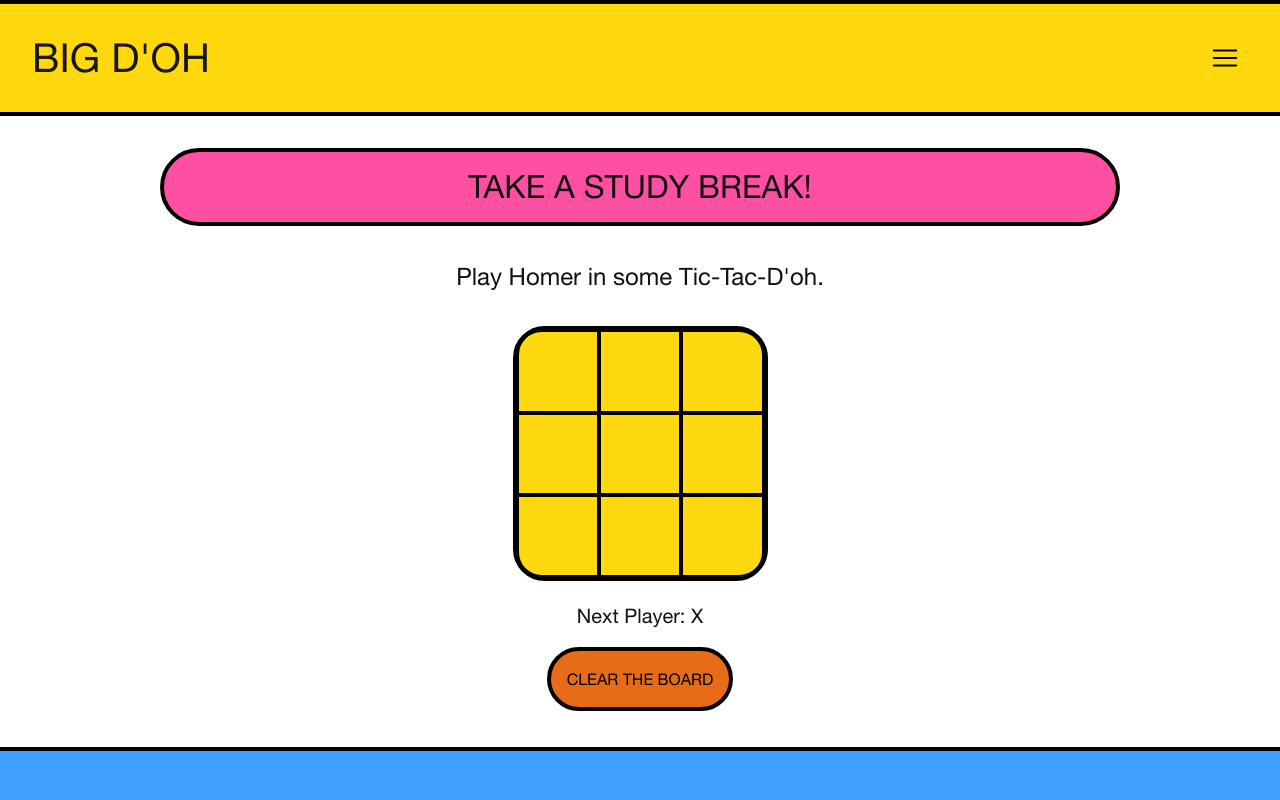
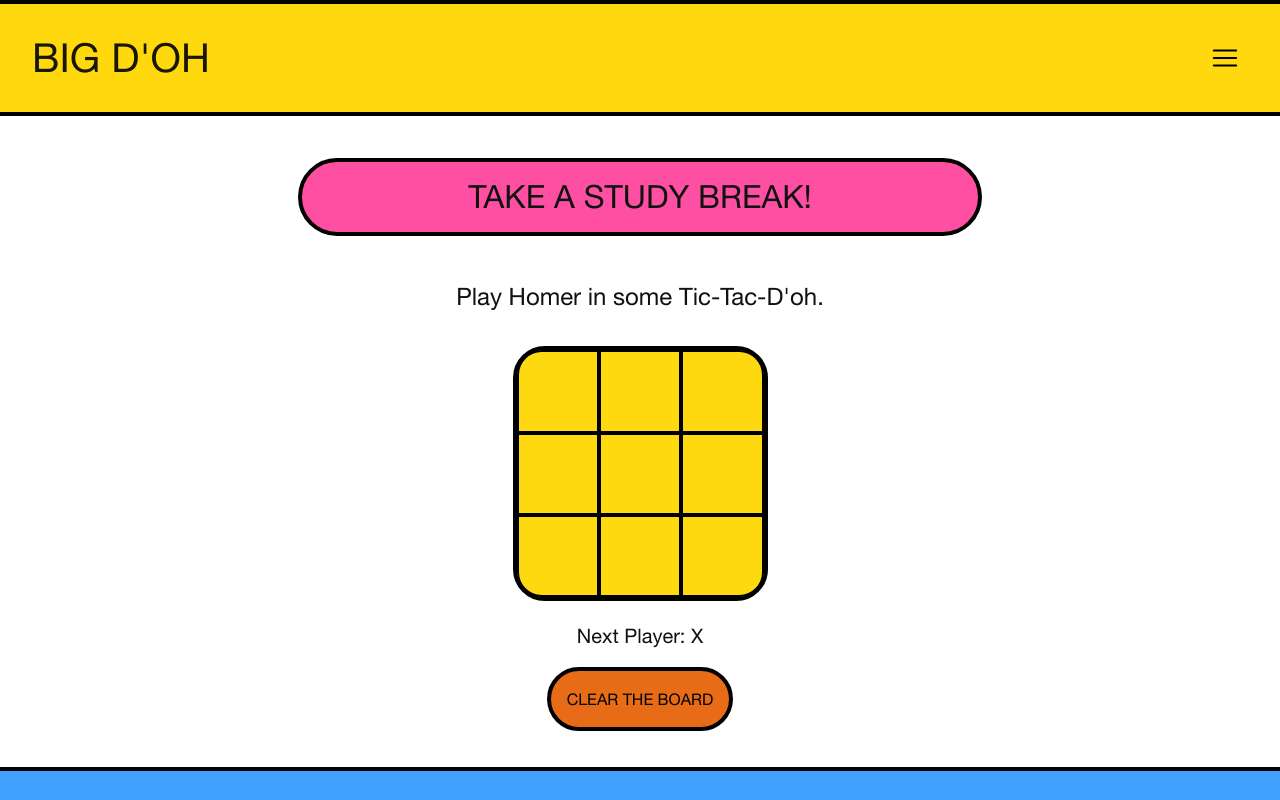
Before and after one commit to bg-write/big-doh, a React (Create React App) app: page /ttt in a window 1280 px wide. Shown: the top 800 px of the page. Built offline with nearby package versions, Linux system fonts and the light colour scheme.

Commit message:
CSS TTT pill update

```diff
--- a/src/App.css
+++ b/src/App.css
@@ -617,6 +617,12 @@ footer {
 	margin: 0;
 }
 
+.pillTTT {
+	margin: auto;
+	width: 95%;
+	padding: 10px;
+}
+
 #ttt-blurb {
 	/* For styling specifically "Play Homer ..." */
 	font-size: 1.25rem;
@@ -881,6 +887,11 @@ footer {
 	#ttt-blurb {
 		font-size: 1.5rem;
 	}
+	.pillTTT {
+		margin: auto;
+		width: 80%;
+		padding: 10px;
+	}
 }
 /*------------------- DESKTOP (smaller) --------------------*/
 @media only screen and (min-width: 62em) {
--- a/src/components/TTT/TTT.jsx
+++ b/src/components/TTT/TTT.jsx
@@ -6,8 +6,10 @@ function TTT() {
 		<>
 			<main className="white-background">
 				<div id="ttt-container">
-					<div id="ttt-headline" className="center-text border-text">
-						<h1 id="ttt-headline-copy">TAKE A STUDY BREAK!</h1>
+					<div className="pillTTT">
+						<div id="ttt-headline" className="center-text border-text">
+							<h1 id="ttt-headline-copy">TAKE A STUDY BREAK!</h1>
+						</div>
 					</div>
 					<div id="ttt-blurb" className="center-text">
 						<p>Play Homer in some Tic-Tac-D'oh.</p>
```
